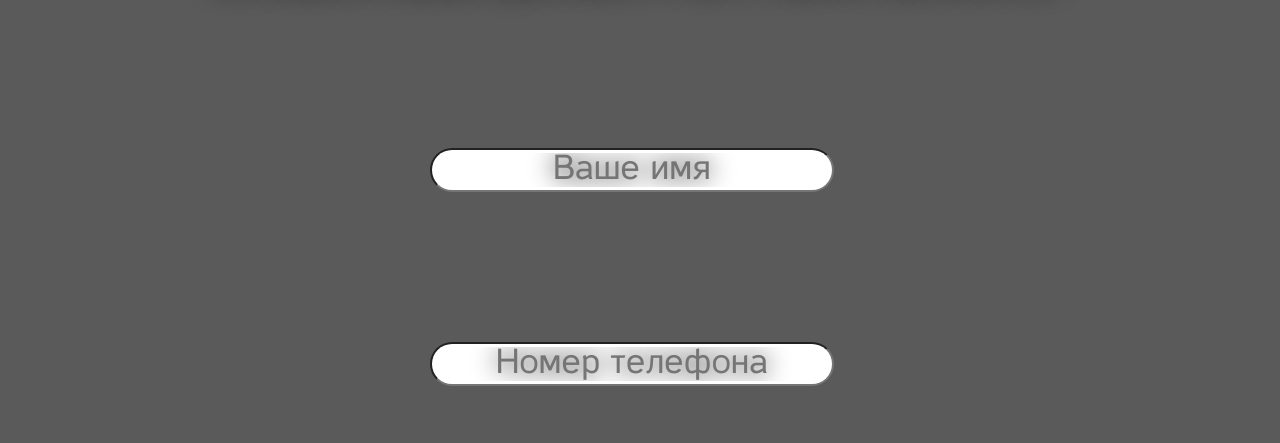
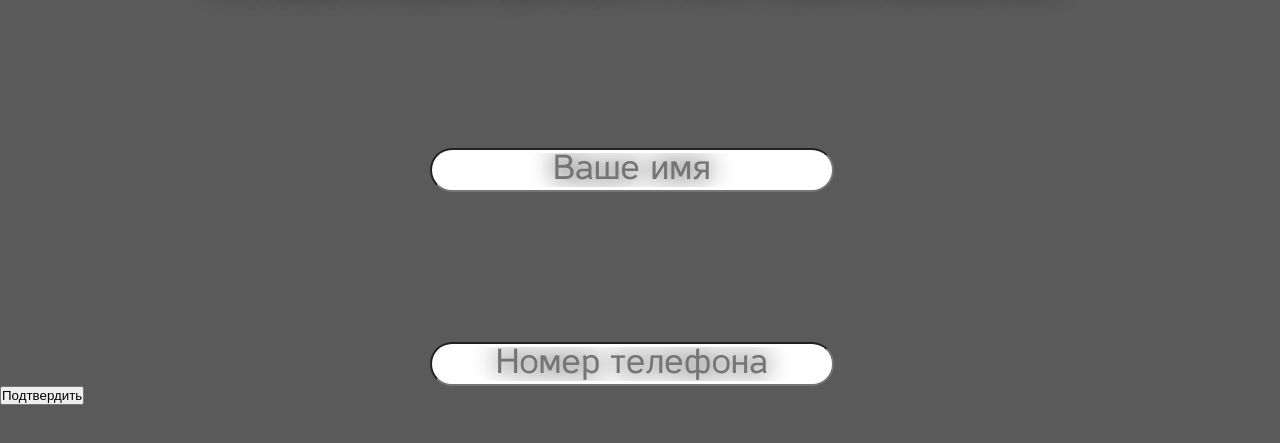
Before and after one commit to Skrrrrra/veronicasSalon, a plain HTML site: page order.html in a window 1280 px wide. Shown: the part 115-558 px from the top of the page. Drawn offline with Linux system fonts and the light colour scheme.

Commit message:
Update order.html

```diff
--- a/order.html
+++ b/order.html
@@ -21,6 +21,9 @@
         <div>
             <input placeholder="Номер телефона" type="tel" class="inputBox">
         </div>
+        <div>
+            <button type="submit" class="submitButton" >Подтвердить</button>
+        </div>
     </div>
     </form>
 </body>
```
